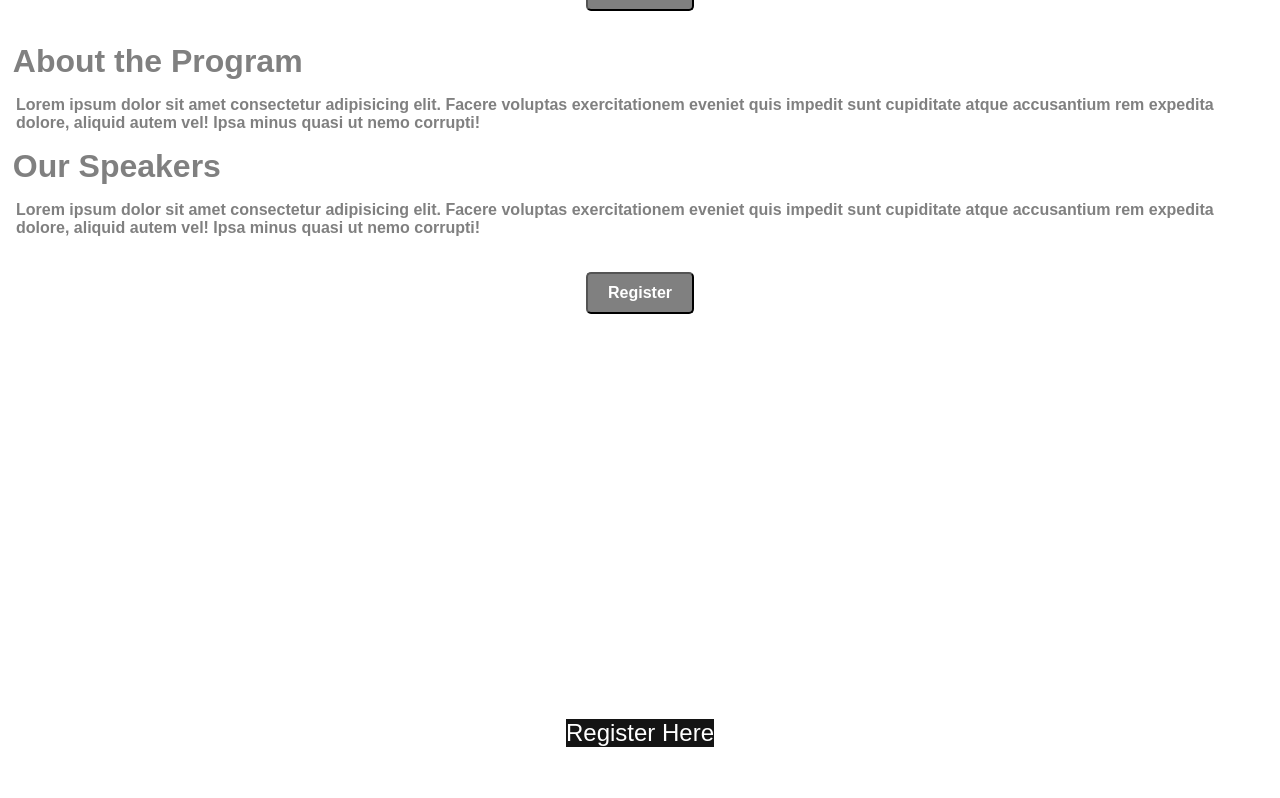
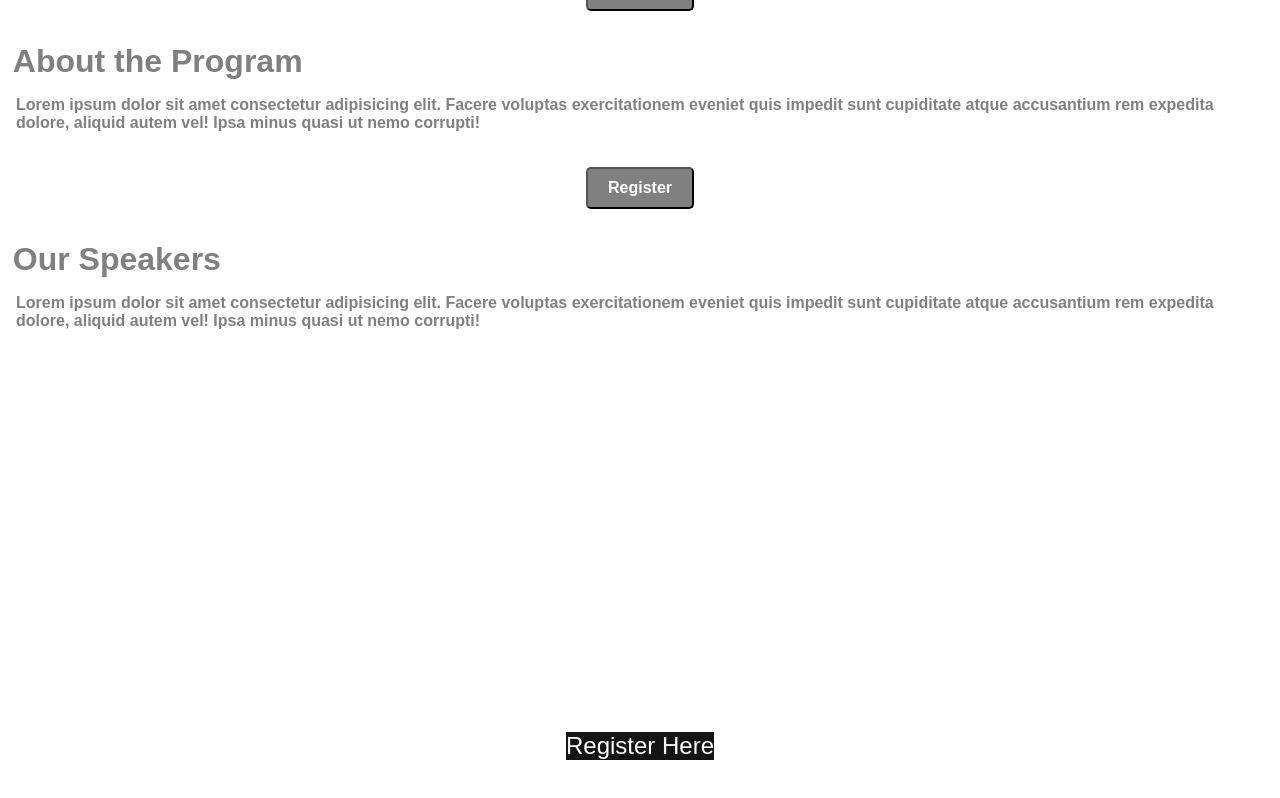
Before and after one commit to kylead10/beyond-politics, a React (Create React App) app: page / in a window 1280 px wide. Shown: the part 2754-3552 px from the top of the page. Built offline with nearby package versions, Linux system fonts and the light colour scheme.

Commit message:
rearranging

```diff
--- a/src/components/about/About.js
+++ b/src/components/about/About.js
@@ -55,24 +55,24 @@ const About = () => {
             <Register>Register</Register>
           </CenteredContainer>
           <Head>About the Program</Head>
-
           <Info>
             Lorem ipsum dolor sit amet consectetur adipisicing elit. Facere
             voluptas exercitationem eveniet quis impedit sunt cupiditate atque
             accusantium rem expedita dolore, aliquid autem vel! Ipsa minus quasi
             ut nemo corrupti!
           </Info>
+
+          <CenteredContainer>
+            <Register>Register</Register>
+          </CenteredContainer>
+
           <Head>Our Speakers</Head>
-
           <Info>
             Lorem ipsum dolor sit amet consectetur adipisicing elit. Facere
             voluptas exercitationem eveniet quis impedit sunt cupiditate atque
             accusantium rem expedita dolore, aliquid autem vel! Ipsa minus quasi
             ut nemo corrupti!
           </Info>
-          <CenteredContainer>
-            <Register>Register</Register>
-          </CenteredContainer>
         </div>
       </section>
     </>
```
